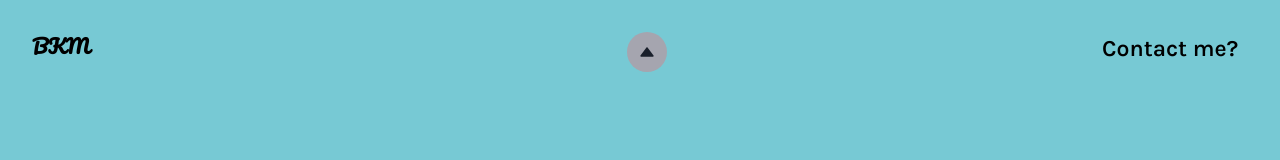
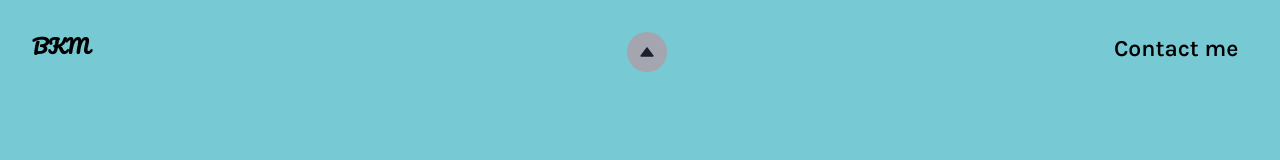
Before and after one commit to bmaurice98/MizuDevPortfolioV2, a Next.js app: page / in a window 1280 px wide. Shown: the top 160 px of the page. Built offline with nearby package versions, Linux system fonts and the light colour scheme.

Commit message:
contact me button blank taget and noreferrer

```diff
--- a/components/Main.js
+++ b/components/Main.js
@@ -166,9 +166,13 @@ const Main = () => {
           <span></span>
         </Center>
         <Contact>
-          <a href={"mailto:devmizu@gmail.com"}>
+          <a
+            href={"mailto:devmizu@gmail.com"}
+            target={"_blank"}
+            rel="noreferrer"
+          >
             <motion.h3 whileHover={{ scale: 1.1 }} whileTap={{ scale: 0.8 }}>
-              Contact me?
+              Contact me
             </motion.h3>
           </a>
         </Contact>
```
